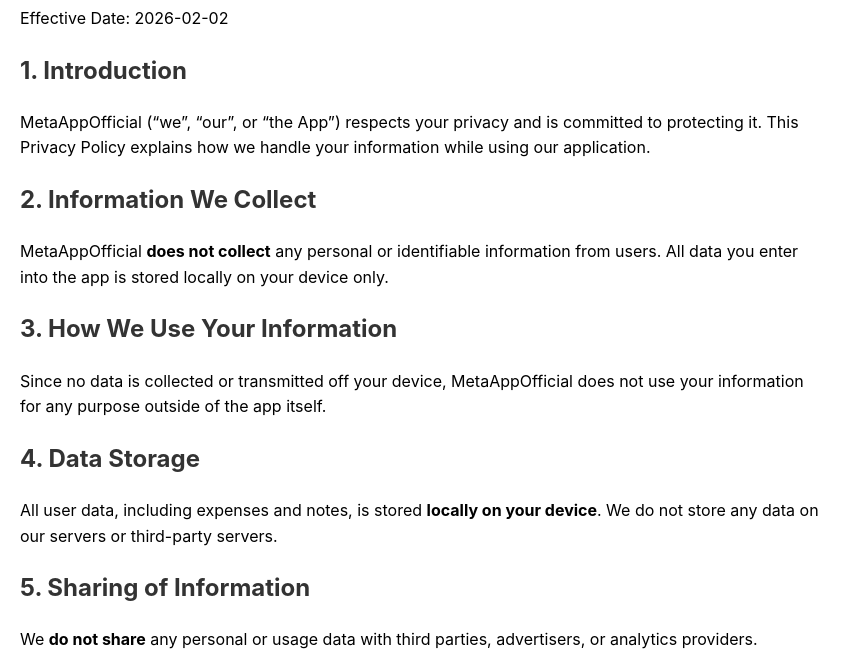
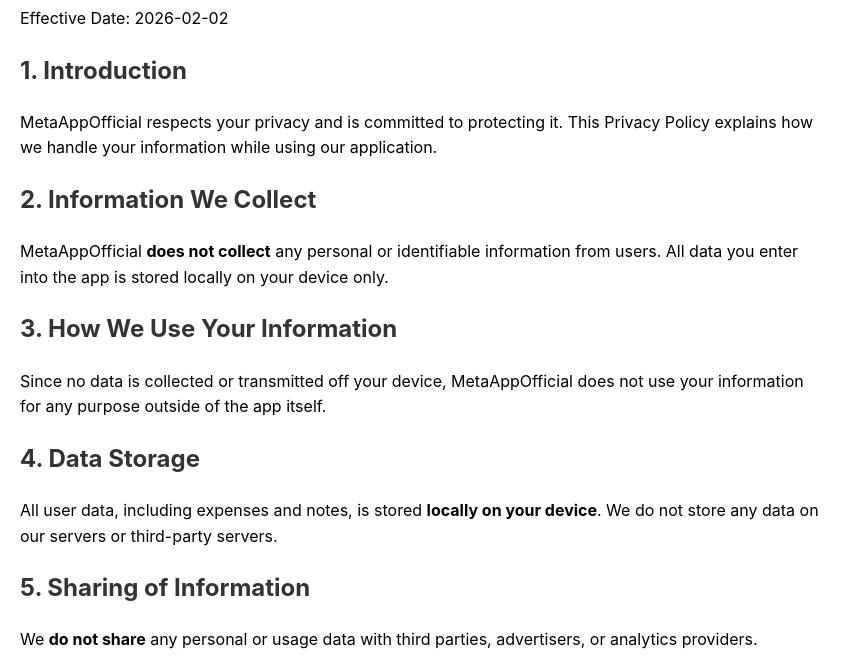
Before and after one commit to amin8811/MetaAppOfficial, a plain HTML site: page index.html in a window 1280 px wide. Shown: the part 88-758 px from the top of the page, without its empty margins (0-861 px from the left). Drawn offline with Linux system fonts and the light colour scheme.

Commit message:
Remove 'we' from privacy policy introduction

```diff
--- a/index.html
+++ b/index.html
@@ -17,7 +17,7 @@
     <p>Effective Date: 2026-02-02</p>
 
     <h2>1. Introduction</h2>
-    <p>MetaAppOfficial (“we”, “our”, or “the App”) respects your privacy and is committed to protecting it. This Privacy Policy explains how we handle your information while using our application.</p>
+    <p>MetaAppOfficial respects your privacy and is committed to protecting it. This Privacy Policy explains how we handle your information while using our application.</p>
 
     <h2>2. Information We Collect</h2>
     <p>MetaAppOfficial <strong>does not collect</strong> any personal or identifiable information from users. All data you enter into the app is stored locally on your device only.</p>
```
